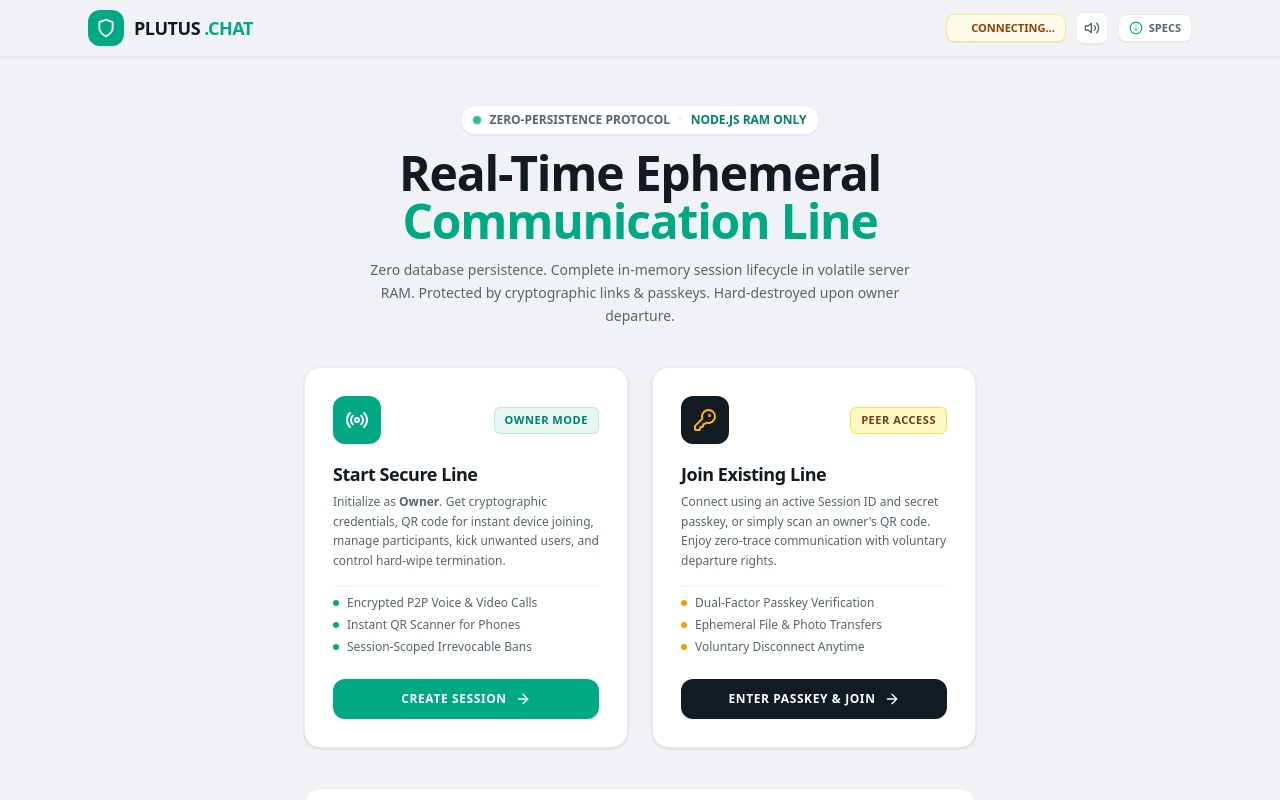
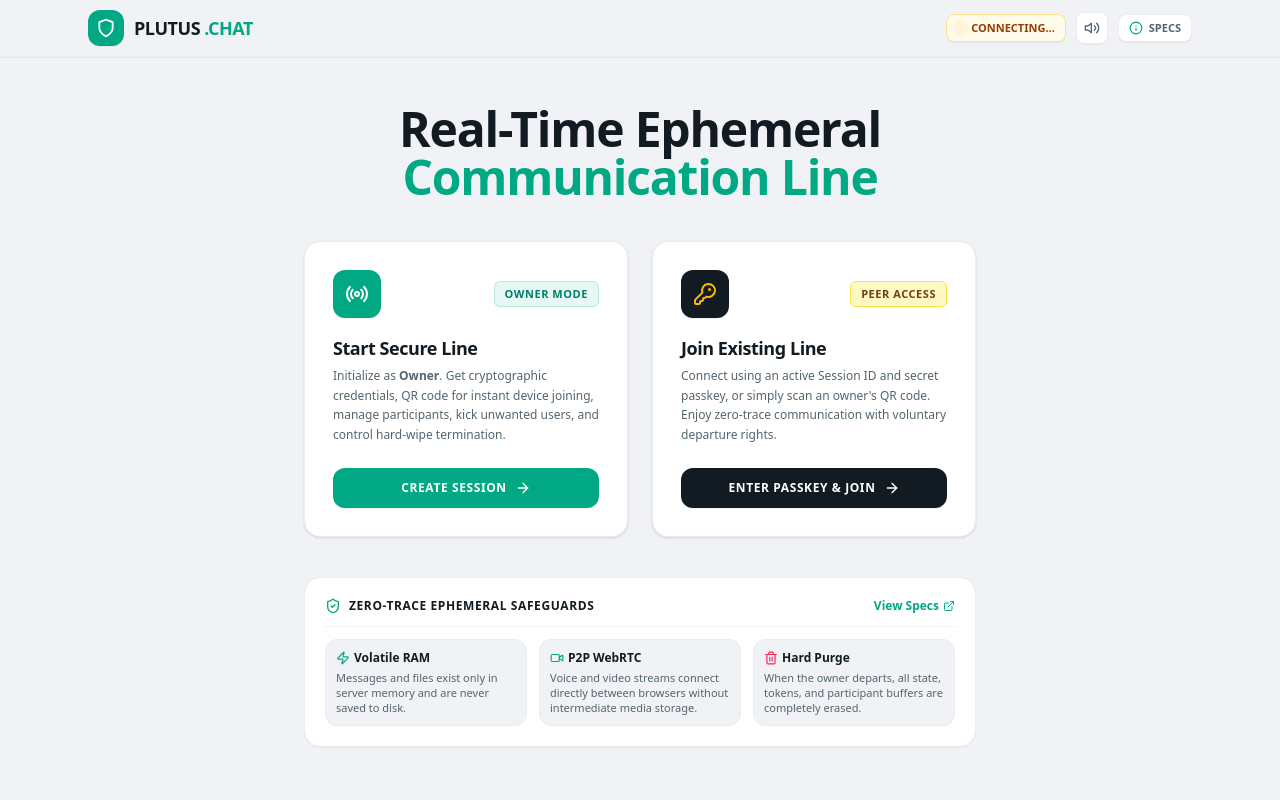
Before and after one commit to Ayush-0247/Plutus-Chat, a React (Vite) app: page / in a window 1280 px wide. Shown: the top 800 px of the page. Built offline with nearby package versions, Linux system fonts and the light colour scheme; no server answers.

Commit message:
ui changes

```diff
--- a/src/components/HomeView.jsx
+++ b/src/components/HomeView.jsx
@@ -22,23 +22,23 @@ export const HomeView = ({
     <div className="max-w-4xl mx-auto px-4 py-8 sm:py-12 space-y-8 sm:space-y-10 font-sans">
       {/* Hero Header */}
       <div className="text-center space-y-3.5 max-w-2xl mx-auto">
-        <div className="inline-flex items-center gap-2 px-3 py-1.5 rounded-full bg-white border border-[#e9edef] text-xs font-semibold text-[#111b21] shadow-2xs">
+        {/* <div className="inline-flex items-center gap-2 px-3 py-1.5 rounded-full bg-white border border-[#e9edef] text-xs font-semibold text-[#111b21] shadow-2xs">
           <span className="w-2 h-2 rounded-full bg-[#00a884] pulse-indicator" />
           <span className="text-[#54656f]">ZERO-PERSISTENCE PROTOCOL</span>
           <span className="text-[#e9edef]">•</span>
           <span className="text-[#008069] font-bold">NODE.JS RAM ONLY</span>
-        </div>
+        </div> */}
 
         <h1 className="text-3xl sm:text-4xl md:text-5xl font-extrabold text-[#111b21] tracking-tight">
           Real-Time Ephemeral <br />
           <span className="text-[#00a884]">Communication Line</span>
         </h1>
 
-        <p className="text-xs sm:text-sm text-[#54656f] leading-relaxed max-w-xl mx-auto">
+        {/* <p className="text-xs sm:text-sm text-[#54656f] leading-relaxed max-w-xl mx-auto">
           Zero database persistence. Complete in-memory session lifecycle in
           volatile server RAM. Protected by cryptographic links & passkeys.
           Hard-destroyed upon owner departure.
-        </p>
+        </p> */}
       </div>
 
       {/* Main Action Cards */}
@@ -70,7 +70,7 @@ export const HomeView = ({
               </p>
             </div>
 
-            <div className="pt-2 border-t border-[#f0f2f5] space-y-1.5 text-xs text-[#54656f]">
+            {/* <div className="pt-2 border-t border-[#f0f2f5] space-y-1.5 text-xs text-[#54656f]">
               <div className="flex items-center gap-2">
                 <span className="w-1.5 h-1.5 rounded-full bg-[#00a884]" />
                 <span>Encrypted P2P Voice & Video Calls</span>
@@ -83,7 +83,7 @@ export const HomeView = ({
                 <span className="w-1.5 h-1.5 rounded-full bg-[#00a884]" />
                 <span>Session-Scoped Irrevocable Bans</span>
               </div>
-            </div>
+            </div> */}
           </div>
 
           <button
@@ -123,7 +123,7 @@ export const HomeView = ({
               </p>
             </div>
 
-            <div className="pt-2 border-t border-[#f0f2f5] space-y-1.5 text-xs text-[#54656f]">
+            {/* <div className="pt-2 border-t border-[#f0f2f5] space-y-1.5 text-xs text-[#54656f]">
               <div className="flex items-center gap-2">
                 <span className="w-1.5 h-1.5 rounded-full bg-amber-500" />
                 <span>Dual-Factor Passkey Verification</span>
@@ -136,7 +136,7 @@ export const HomeView = ({
                 <span className="w-1.5 h-1.5 rounded-full bg-amber-500" />
                 <span>Voluntary Disconnect Anytime</span>
               </div>
-            </div>
+            </div> */}
           </div>
 
           <button
```
